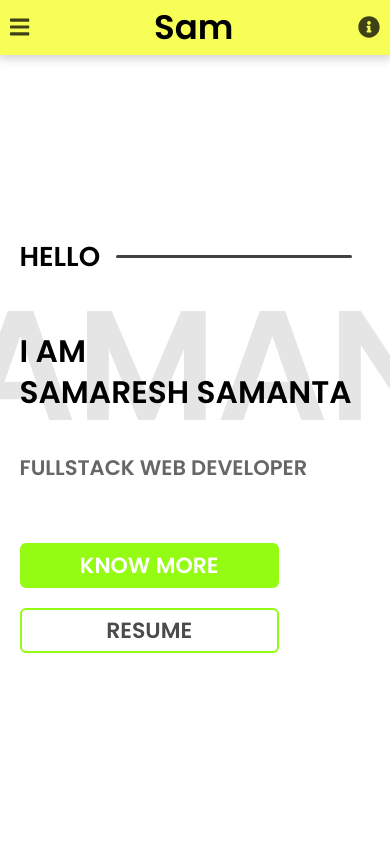
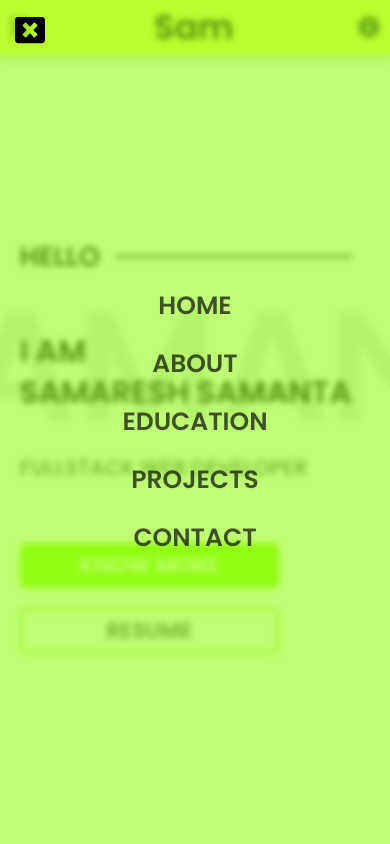
Before and after one commit to nectro/personal-website, a React (Create React App) app: page / in a window 390 px wide. Both pictures are taken after a click on the link 19 px from the left and 27 px from the top of the page. Shown: the top 844 px of the page. Built offline with nearby package versions, Linux system fonts and the light colour scheme.

Commit message:
add mobile nav bar

```diff
--- a/package.json
+++ b/package.json
@@ -9,6 +9,7 @@
     "@testing-library/jest-dom": "^5.12.0",
     "@testing-library/react": "^11.2.7",
     "@testing-library/user-event": "^12.8.3",
+    "framer-motion": "^4.1.10",
     "react": "^17.0.2",
     "react-dom": "^17.0.2",
     "react-icons": "^4.3.1",
--- a/src/Components/Contact/Contact.js
+++ b/src/Components/Contact/Contact.js
@@ -6,7 +6,7 @@ import { IoLocationSharp } from 'react-icons/io5'
 
 const Contact = ()=>{
     return (
-        <div className={styles.majorContainer}>
+        <div className={styles.majorContainer} id="co">
             <div className={styles.headerContainer}>
                 <h2>CONTACT</h2>
                 <h1>CONTACT</h1>
--- a/src/Components/Header/Header.js
+++ b/src/Components/Header/Header.js
@@ -1,13 +1,16 @@
-import React from 'react';
+import React, {useState} from 'react';
 import Styles from './Header.module.css';
 import { FontAwesomeIcon } from '@fortawesome/react-fontawesome'
 import { faInfoCircle,faBars } from '@fortawesome/free-solid-svg-icons'
+import { FaWindowClose } from 'react-icons/fa'
+import { AnimatePresence, motion } from 'framer-motion';
+const Header = ()=>{
 
-const Header = ()=>{
+    const [mobNav, setMobNav] = useState(false);
     return(
         <div className={Styles.majorContainer}>
             <div className={Styles.iconContainer}>
-                <a href="#"><FontAwesomeIcon icon={faBars} /></a>
+                <a onClick={()=>{setMobNav(!mobNav)}}><FontAwesomeIcon icon={faBars} /></a>
             </div>
             <div className={Styles.logoContainer}>
                 <p>Sam</p>
@@ -27,14 +30,31 @@ const Header = ()=>{
                         <a href="#Ed">EDUCATION</a>
                     </li>
                     <li>
-                        <a href="#">PROJECTS</a>
+                        <a href="#pr">PROJECTS</a>
                     </li>
                 </ul>
             </div>
             <div className={Styles.contactBtn}>
-                <a href="#">CONTACT</a>
+                <a href="#co">CONTACT</a>
             </div>
-
+            <AnimatePresence exitBeforeEnter>
+            {
+                    mobNav &&
+                    <motion.div
+                        initial={{ opacity: 0 }}
+                        animate={{ opacity: 1 }}
+                        exit={{ opacity: 0 }}
+                        className={Styles.backdrop}
+                        >
+                        <FaWindowClose onClick={()=>{setMobNav(!mobNav)}}/>
+                        <a href="#hm" onClick={()=>{setMobNav(!mobNav)}}>HOME</a>
+                        <a href="#abt" onClick={()=>{setMobNav(!mobNav)}}>ABOUT</a>
+                        <a href="#Ed" onClick={()=>{setMobNav(!mobNav)}}>EDUCATION</a>
+                        <a href="#pr" onClick={()=>{setMobNav(!mobNav)}}>PROJECTS</a>
+                        <a href="#co" onClick={()=>{setMobNav(!mobNav)}}>CONTACT</a>
+                    </motion.div>
+            }
+            </AnimatePresence>
         </div>
     )
 }
--- a/src/Components/Header/Header.module.css
+++ b/src/Components/Header/Header.module.css
@@ -92,4 +92,30 @@
     font-size: 22px;
     color: rgba(0, 0, 0, 0.75);
   }
+  .backdrop{
+    position: fixed;
+    width:100vw;
+    height: 100vh;
+    background-color: #93fc1396;
+    backdrop-filter: blur(3px);
+    top:0px;
+    left:0px;
+    display: flex;
+    flex-direction: column;
+    align-items: center;
+    justify-content: center;
+    gap:20px;
+  }
+  .backdrop a{
+    text-decoration: none;
+    color:rgba(0, 0, 0, 0.675);
+    font-size:25px;
+    font-weight: 600;
+  }
+  .backdrop svg{
+    position: absolute;
+    top:15px;
+    left:15px;
+    font-size: 30px;
+  }
 }
--- a/src/Components/Projects/Projects.js
+++ b/src/Components/Projects/Projects.js
@@ -79,7 +79,7 @@ const Projects = ()=>{
     const ar = [1,2,3,4,5,6];
 
     return (
-        <div className={styles.majorContainer}>
+        <div className={styles.majorContainer} id="pr">
             <div className={styles.headerContainer}>
                 <h2>PROJECTS</h2>
                 <h1>PROJECTS</h1>
```
Also changed, not shown: 1 other file (tests, documents, lock files or other folders).
